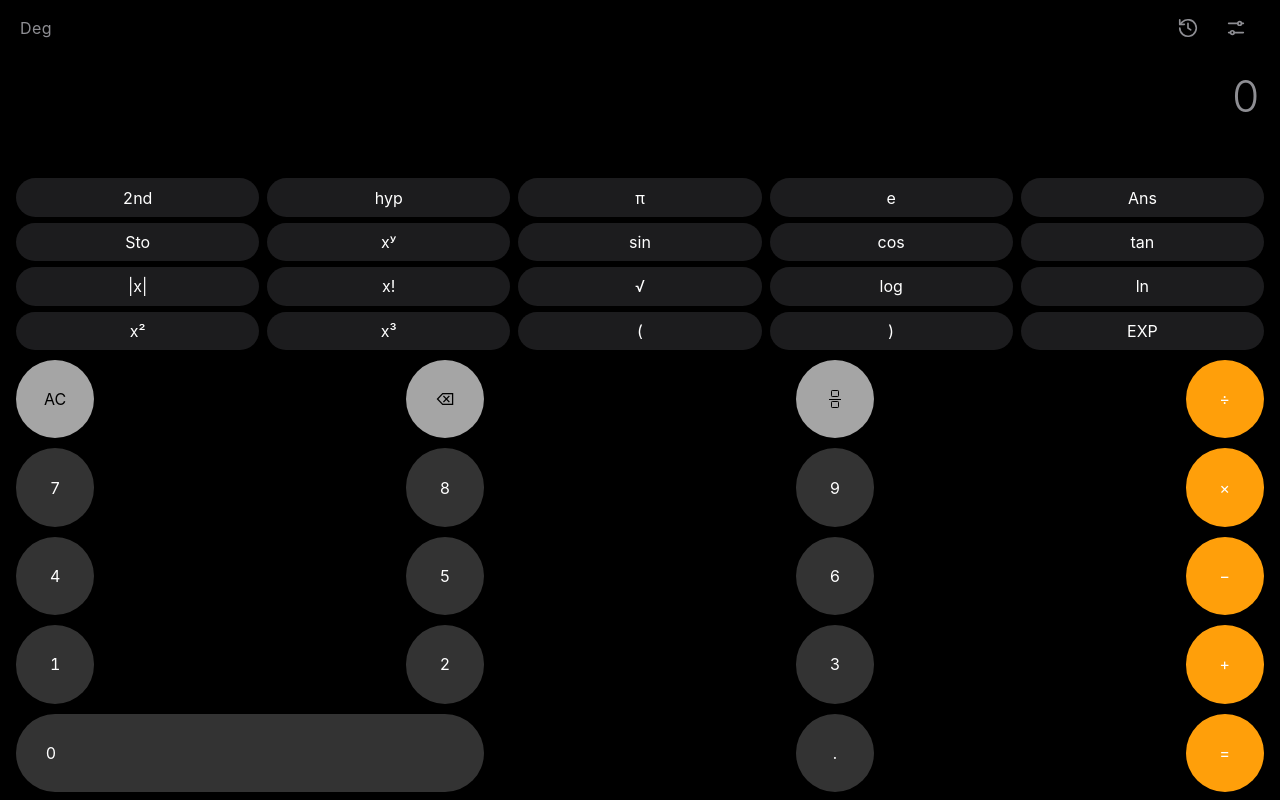
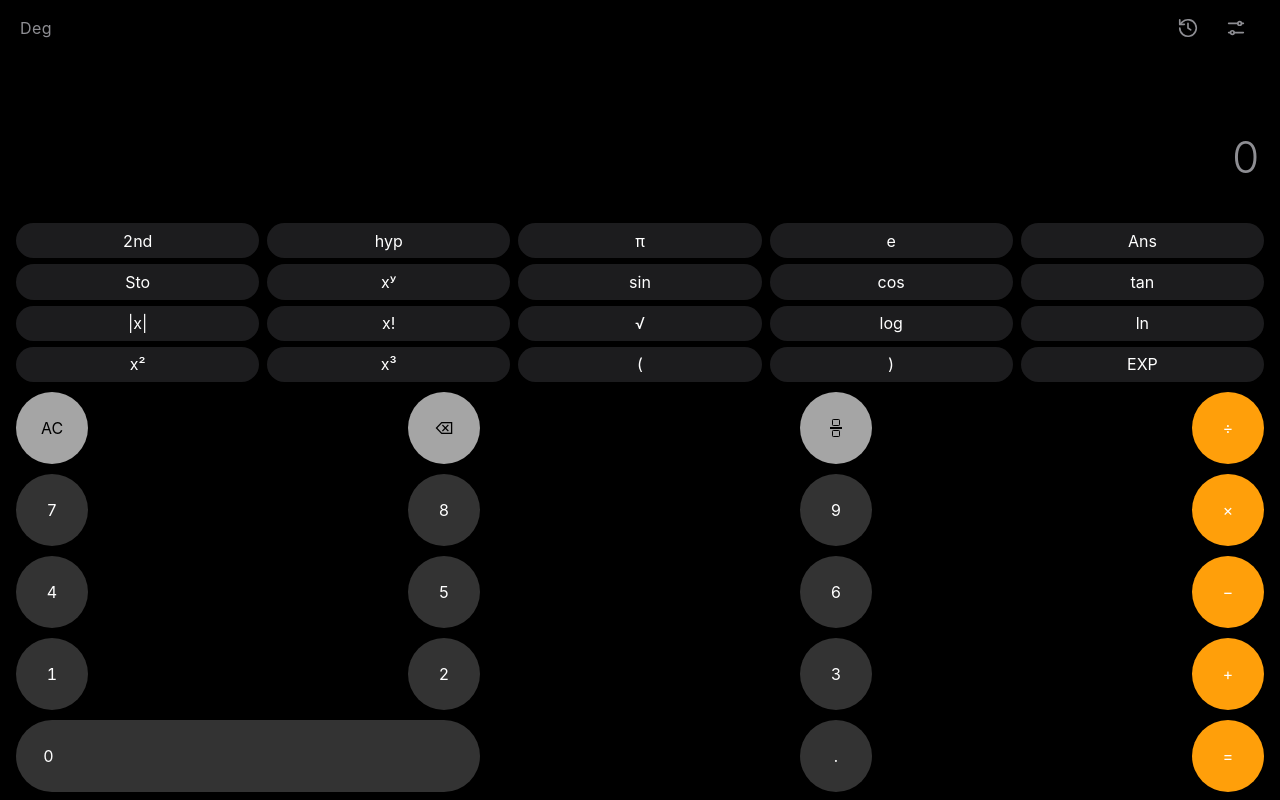
Before and after one commit to mliem2k/scientific-calculator, a React (Vite) app: page / in a window 1280 px wide. Built offline with nearby package versions, Linux system fonts and the light colour scheme.

Commit message:
fix: shrink the expression to fit the display when fractions are stacked

```diff
--- a/src/components/calculator/ButtonGrid.tsx
+++ b/src/components/calculator/ButtonGrid.tsx
@@ -168,7 +168,7 @@ export function ButtonGrid({ shiftActive, hypActive, stoMode, onButton, onPaste
 
   return (
     <div className="flex min-h-0 shrink-0 flex-col gap-2.5 px-4 pb-2">
-      <div role="group" aria-label="Scientific functions" className="grid grid-cols-5 gap-x-2 gap-y-1.5 [grid-auto-rows:clamp(2rem,4.8dvh,2.75rem)]">
+      <div role="group" aria-label="Scientific functions" className="grid grid-cols-5 gap-x-2 gap-y-1.5 [grid-auto-rows:clamp(2rem,4.4dvh,2.75rem)]">
         {SCI.flat().map((b) => renderKey(b, 'sci'))}
       </div>
       <div role="group" aria-label="Number pad" className="pad-frame">
--- a/src/components/calculator/Display.tsx
+++ b/src/components/calculator/Display.tsx
@@ -1,4 +1,4 @@
-import { useEffect, useRef, useState } from 'react'
+import { useEffect, useLayoutEffect, useRef, useState } from 'react'
 import { ASTNode, Cursor, CursorSegment } from '@/lib/ast/types'
 import { ASTRenderer } from '../ast/ASTRenderer'
 
@@ -31,10 +31,33 @@ export function Display({
   const scrollRef = useRef<HTMLDivElement>(null)
   const drag = useRef<{ x: number; y: number } | null>(null)
   const dragged = useRef(false)
+  const innerRef = useRef<HTMLDivElement>(null)
+  const [scale, setScale] = useState(1)
+  const [boxHeight, setBoxHeight] = useState(0)
   const [copied, setCopied] = useState(false)
   const empty = expression.length === 0 && cursor.path.length === 0 && cursor.insertAt === 0
   const hasResult = result !== null
   const isRad = angleMode === 'RAD'
+
+  // Track the room the expression has, which changes with the window and the result line.
+  useEffect(() => {
+    const box = scrollRef.current
+    if (!box) return
+    const observer = new ResizeObserver(() => setBoxHeight(box.clientHeight))
+    observer.observe(box)
+    return () => observer.disconnect()
+  }, [])
+
+  // Shrink the type until stacked fractions fit the display height. Height is linear in
+  // font size (everything inside is sized in em), so one measurement gives the new scale.
+  useLayoutEffect(() => {
+    const inner = innerRef.current
+    if (!inner || boxHeight === 0) return
+    const natural = inner.offsetHeight / scale
+    if (natural <= 0) return
+    const next = Math.max(0.3, Math.min(1, boxHeight / natural))
+    if (Math.abs(next - scale) > 0.01) setScale(next)
+  }, [expression, cursor, boxHeight, scale])
 
   // Keep the caret visible when the expression is wider than the display.
   useEffect(() => {
@@ -100,8 +123,6 @@ export function Display({
         </button>
       </div>
 
-      <div className="min-h-0 flex-1" />
-
       <div
         ref={scrollRef}
         onPointerDown={onPointerDown}
@@ -111,9 +132,10 @@ export function Display({
         onPointerCancel={endDrag}
         onPointerLeave={endDrag}
         aria-label="Expression. Drag to move the cursor"
-        className="flex min-h-0 touch-none overflow-x-auto overflow-y-auto text-[2.75rem] font-light leading-none text-ink [scrollbar-width:none]"
+        style={{ fontSize: `${2.75 * scale}rem` }}
+        className="flex min-h-0 flex-1 touch-none items-end overflow-x-auto overflow-y-hidden font-light leading-none text-ink [scrollbar-width:none]"
       >
-        <div className="ml-auto flex w-max items-center whitespace-nowrap py-2">
+        <div ref={innerRef} className="ml-auto flex w-max items-center whitespace-nowrap py-[0.1em]">
           {empty
             ? <span className="text-dim">0</span>
             : <ASTRenderer nodes={expression} cursor={cursor} path={[]} onCursorJump={onCursorJump} />
@@ -121,13 +143,13 @@ export function Display({
         </div>
       </div>
 
-      <div className="flex h-12 items-center justify-end">
+      <div className="flex h-9 items-center justify-end">
         {hasResult && (
           <button
             data-testid="result"
             onClick={handleCopy}
             aria-label={`Result ${result}, tap to copy`}
-            className="max-w-full overflow-x-auto whitespace-nowrap select-none text-[1.875rem] font-light active:opacity-60"
+            className="max-w-full overflow-x-auto whitespace-nowrap select-none text-[1.5rem] font-light active:opacity-60"
           >
             <span className={copied ? 'text-accent' : 'text-dim'}>{copied ? 'Copied' : result}</span>
           </button>
--- a/src/index.css
+++ b/src/index.css
@@ -59,4 +59,4 @@ button { -webkit-tap-highlight-color: transparent; font: inherit; }
 }
 
 /* Fixed-height pad block: as tall as five round keys at full width, capped for short phones. */
-.pad-frame { height: min(calc((100vw - 2rem - 30px) / 4 * 5 + 40px), 54dvh); }
+.pad-frame { height: min(calc((100vw - 2rem - 30px) / 4 * 5 + 40px), 50dvh); }
```
